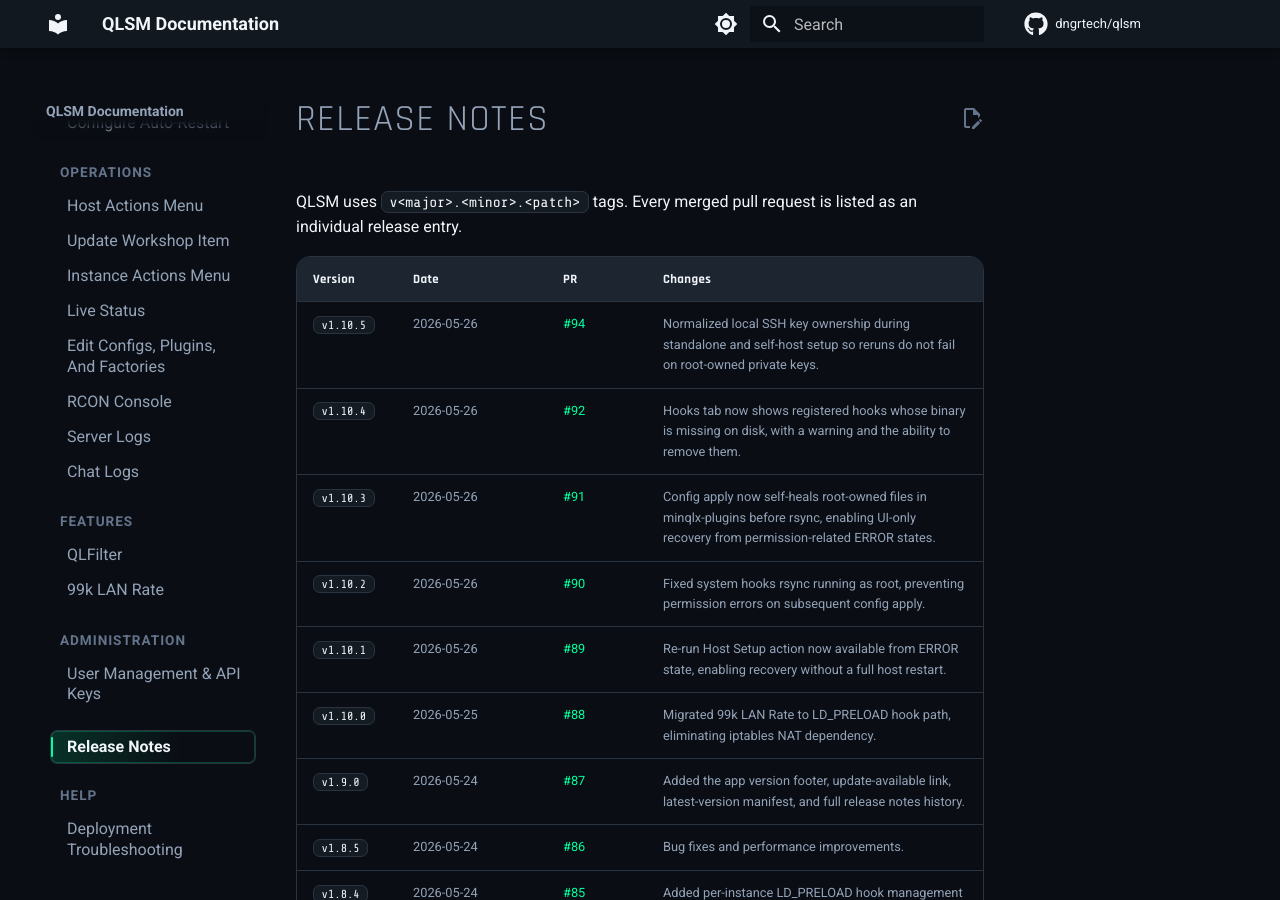
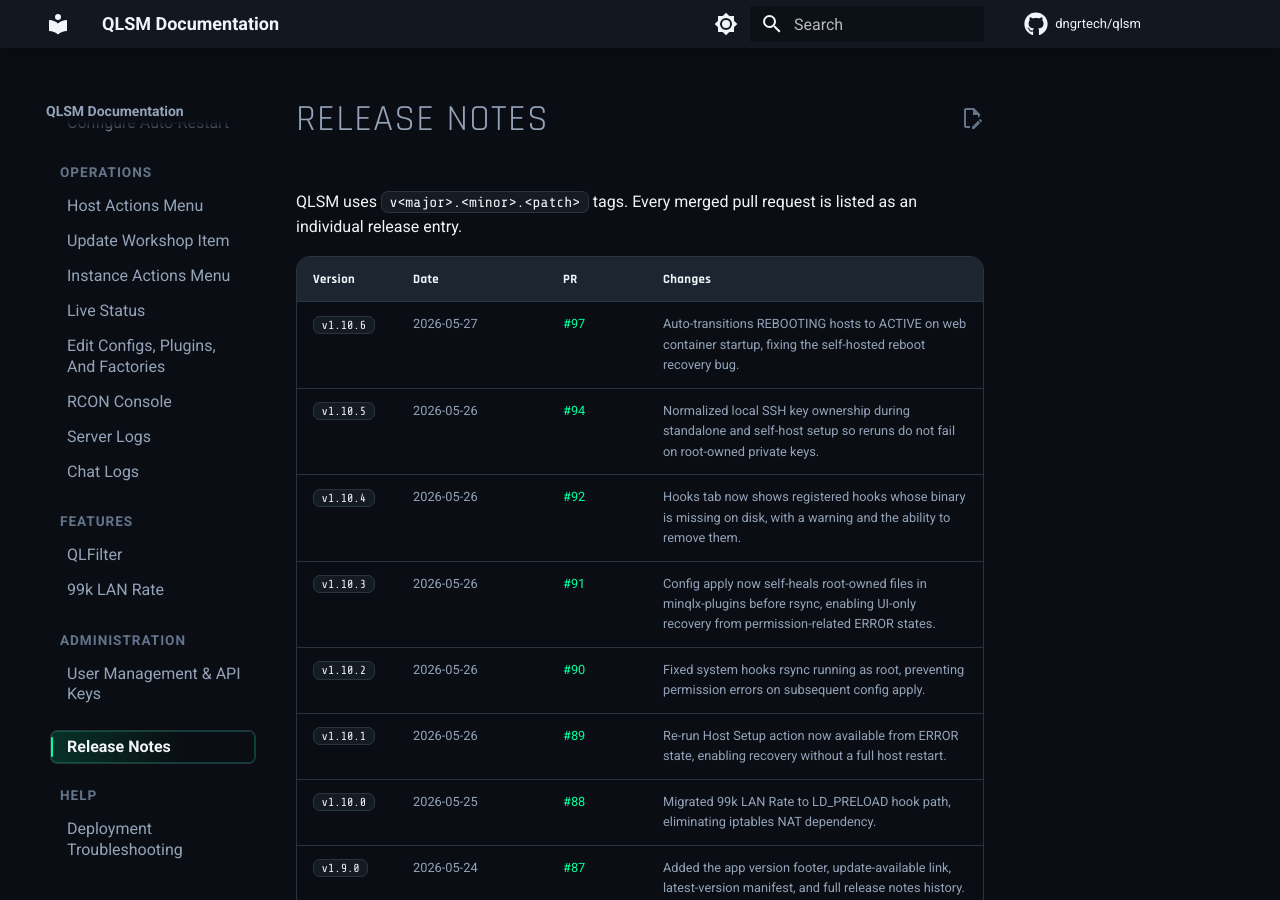
Before and after one commit to dngrtech/qlsm, an MkDocs documentation site: the page built from docs/user/releases.md, in a window 1280 px wide and 900 px high. Built offline with MkDocs 1.6.1 and Material for MkDocs 9.7.7, drawn with Linux system fonts in a browser that asks for light colours; comment, search, counter and statistics services are not loaded.

Commit message:
docs: add v1.10.6 release entry

```diff
--- a/docs/user/releases.md
+++ b/docs/user/releases.md
@@ -4,6 +4,7 @@
 
 | Version | Date | PR | Changes |
 | --- | --- | --- | --- |
+| `v1.10.6` | 2026-05-27 | [#97](https://github.com/dngrtech/qlsm/pull/97) | Auto-transitions REBOOTING hosts to ACTIVE on web container startup, fixing the self-hosted reboot recovery bug. |
 | `v1.10.5` | 2026-05-26 | [#94](https://github.com/dngrtech/qlsm/pull/94) | Normalized local SSH key ownership during standalone and self-host setup so reruns do not fail on root-owned private keys. |
 | `v1.10.4` | 2026-05-26 | [#92](https://github.com/dngrtech/qlsm/pull/92) | Hooks tab now shows registered hooks whose binary is missing on disk, with a warning and the ability to remove them. |
 | `v1.10.3` | 2026-05-26 | [#91](https://github.com/dngrtech/qlsm/pull/91) | Config apply now self-heals root-owned files in minqlx-plugins before rsync, enabling UI-only recovery from permission-related ERROR states. |
```
